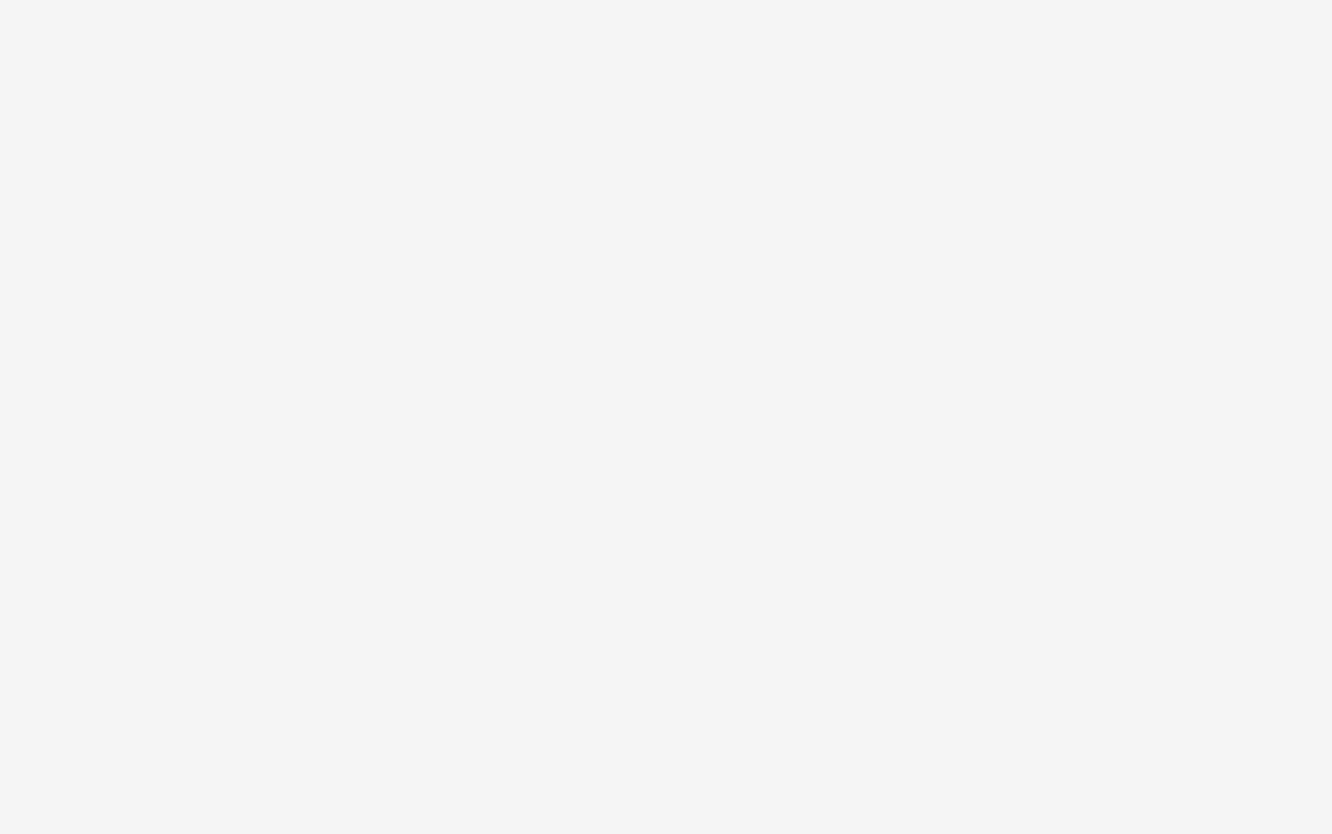
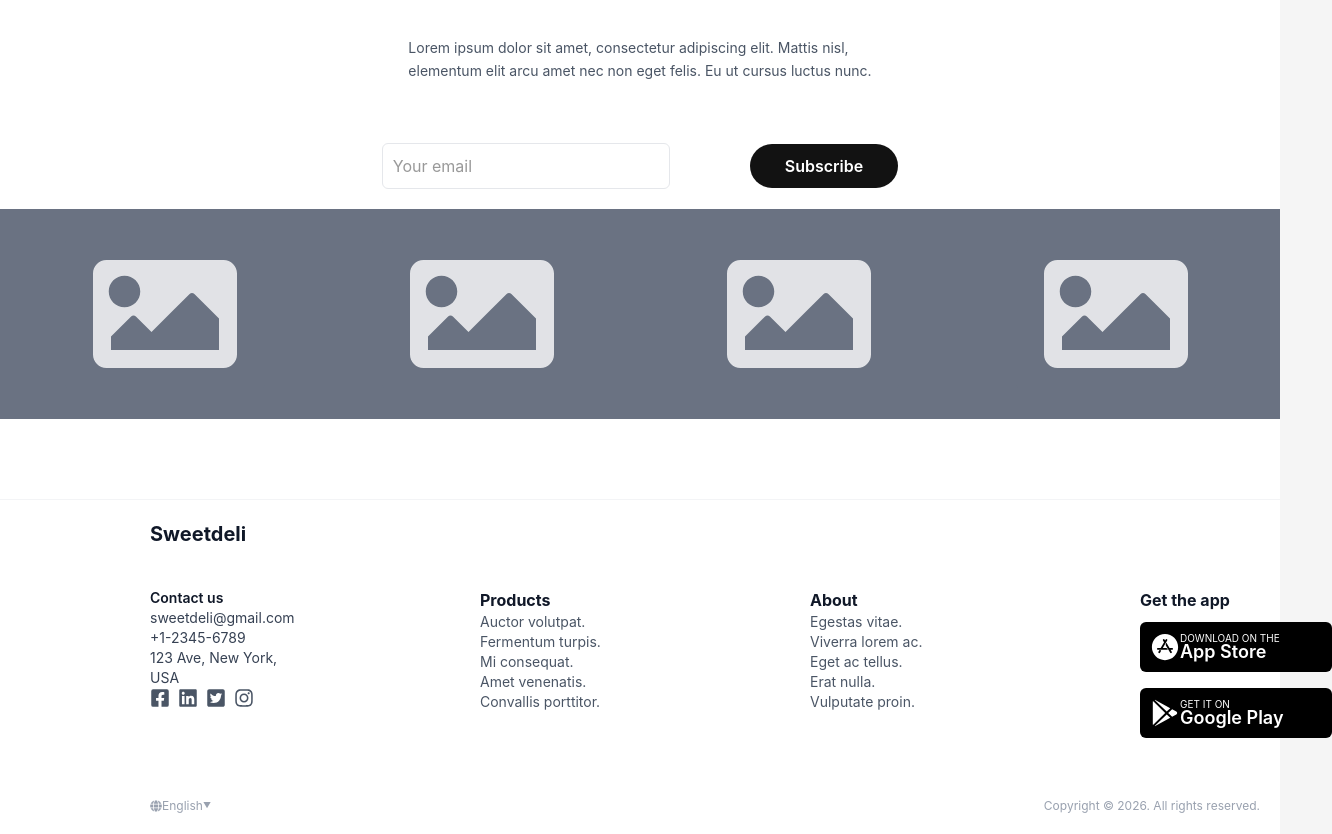
Before and after one commit to TAMIM-IQBAL0110/Sweetdeli-FoodWebApp, a React app in the folder Frontend/: page /contact in a window 1280 px wide. Shown: the part 200-1034 px from the top of the page, 1332 px wide, since content can reach past the window. Before the commit the page ends 800 px from the top, so only its background shows below. Built offline with nearby package versions, Linux system fonts and the light colour scheme; no server answers; sample sign-in values are in the browser's storage; the HTML template or start-up script is replaced by a standard one.

Commit message:
Add Conatact Page with Footer

```diff
--- /dev/null
+++ b/Frontend/src/card/FooterComponents.jsx
@@ -0,0 +1,102 @@
+import React from "react";
+import {
+  FaFacebookSquare,
+  FaLinkedin,
+  FaTwitterSquare,
+  FaInstagram,
+  FaGlobe
+} from "react-icons/fa";
+import { IoLogoAppleAppstore, IoLogoGooglePlaystore } from "react-icons/io5";
+
+export default function FooterComponents() {
+  return (
+    <footer className="bg-white text-gray-700 py-12 px-6 md:px-20 border-t border-gray-100">
+      <div className="max-w-7xl mx-auto">
+        <div style={{padding:"20px 0px 0px 150px"}}>
+            <h2 className="text-xl font-bold text-gray-900">Sweetdeli</h2>
+        </div>
+        {/* Main Footer Grid */}
+        <div className="max-w-7xl mx-auto grid grid-cols-1 md:grid-cols-4 gap-50 mb-18" style={{padding:"40px 10px 40px 150px"}}>
+
+          {/* Column 1: Brand & Contact */}
+          <div className="space-y-4">
+            <div className="space-y-2 text-sm">
+              <p className="font-semibold text-gray-900">Contact us</p>
+              <p>sweetdeli@gmail.com</p>
+              <p>+1-2345-6789</p>
+              <p>123 Ave, New York, USA</p>
+            </div>
+            {/* Social Icons */}
+            <div className="flex space-x-4 text-xl text-gray-600 gap-2">
+              <FaFacebookSquare className="cursor-pointer hover:text-blue-600" />
+              <FaLinkedin className="cursor-pointer hover:text-blue-700" />
+              <FaTwitterSquare className="cursor-pointer hover:text-blue-400" />
+              <FaInstagram className="cursor-pointer hover:text-pink-600" />
+            </div>
+          </div>
+
+          {/* Column 2: Products */}
+          <div className="space-y-4">
+            <h3 className="font-bold text-gray-900">Products</h3>
+            <ul className="space-y-2 text-sm text-gray-600">
+              <li className="hover:underline cursor-pointer">Auctor volutpat.</li>
+              <li className="hover:underline cursor-pointer">Fermentum turpis.</li>
+              <li className="hover:underline cursor-pointer">Mi consequat.</li>
+              <li className="hover:underline cursor-pointer">Amet venenatis.</li>
+              <li className="hover:underline cursor-pointer">Convallis porttitor.</li>
+            </ul>
+          </div>
+
+          {/* Column 3: About */}
+          <div className="space-y-4">
+            <h3 className="font-bold text-gray-900">About</h3>
+            <ul className="space-y-2 text-sm text-gray-600">
+              <li className="hover:underline cursor-pointer">Egestas vitae.</li>
+              <li className="hover:underline cursor-pointer">Viverra lorem ac.</li>
+              <li className="hover:underline cursor-pointer">Eget ac tellus.</li>
+              <li className="hover:underline cursor-pointer">Erat nulla.</li>
+              <li className="hover:underline cursor-pointer">Vulputate proin.</li>
+            </ul>
+          </div>
+
+          {/* Column 4: App Download */}
+          <div className="space-y-4">
+            <h3 className="font-bold text-gray-900" style={{padding:"0px 0px 10px 0px"}}>Get the app</h3>
+            <div className="space-y-3 flex flex-col items-start gap-4">
+              {/* Apple Store Button */}
+              <button className="flex items-center w-48 bg-black text-white px-3 py-2 rounded-md hover:bg-gray-800 transition" style={{padding:"10px 10px"}}>
+                <IoLogoAppleAppstore className="text-3xl mr-2" />
+                <div className="text-left">
+                  <p className="text-[10px] uppercase leading-none">Download on the</p>
+                  <p className="text-lg font-semibold leading-none">App Store</p>
+                </div>
+              </button>
+              {/* Google Play Button */}
+              <button className="flex items-center w-48 bg-black text-white px-3 py-2 rounded-md hover:bg-gray-800 transition" style={{padding:"10px 10px"}}>
+                <IoLogoGooglePlaystore className="text-3xl mr-2" />
+                <div className="text-left">
+                  <p className="text-[10px] uppercase leading-none">Get it on</p>
+                  <p className="text-lg font-semibold leading-none">Google Play</p>
+                </div>
+              </button>
+            </div>
+          </div>
+        </div>
+
+
+        {/* Bottom Bar */}
+        <div className="flex flex-col md:flex-row justify-between items-center text-xs text-gray-400" style={{padding:"20px 20px"}}>
+          <div className="flex items-center space-x-1 cursor-pointer hover:text-gray-600" style={{padding:"0px 0px 0px 130px"}}>
+            <FaGlobe />
+            <span>English</span>
+            <span className="text-[8px]">▼</span>
+          </div>
+          <div>
+
+          </div>
+          <p className="mt-4 md:mt-0">Copyright © 2026. All rights reserved.</p>
+        </div>
+      </div>
+    </footer>
+  );
+}
--- a/Frontend/src/pages/Contact.jsx
+++ b/Frontend/src/pages/Contact.jsx
@@ -1,11 +1,70 @@
-import React from 'react'
+import React from "react";
+import FooterComponents from "../card/FooterComponents";
+import Button from "../componets/Button";
+import { FaImage } from "react-icons/fa";
 
 const Contact = () => {
   return (
-    <div>
-      <h1>Contact Page</h1>
+    <div className="flex flex-col items-center justify-center bg-white gap-20 py-20">
+      <div className="w-full">
+        <div
+          className="flex flex-col items-center justify-center gap-2"
+          style={{ padding: "20px 20px" }}
+        >
+          <h2 className="text-gray-500 text-lg mb-2">Get In Touch</h2>
+          <h1 className="text-4xl font-bold text-gray-900 mb-4">
+            Join Our Newsletter
+          </h1>
+        </div>
+
+        <div
+          className="flex items-center justify-center gap-2"
+          style={{ padding: "10px 10px 20px 10px" }}
+        >
+          <p
+            className="text-gray-600 text-sm leading-relaxed mb-6"
+            style={{ padding: "20px 20px" }}
+          >
+            Lorem ipsum dolor sit amet, consectetur adipiscing elit. Mattis
+            nisl,
+            <br />
+            elementum elit arcu amet nec non eget felis. Eu ut cursus luctus
+            nunc.
+          </p>
+        </div>
+
+        <div
+          className="flex flex-row items-center justify-center gap-20"
+          style={{ padding: "20px 20px" }}
+        >
+          <input
+            type="email"
+            placeholder="Your email"
+            className="border border-gray-200 rounded-md px-4 py-3 w-72 focus:outline-none focus:ring-1 focus:ring-gray-300 transition-all"
+            style={{ padding: "10px 10px" }}
+          />
+          <Button variant="primary">Subscribe</Button>
+        </div>
+
+        {/* 2. Image UI Section (Gray Bar) */}
+        <div className="w-full bg-gray-500 py-24" style={{padding:"30px 30px"}}>
+          {/* max-w-7xl keeps the content from touching screen edges on huge monitors */}
+          <div className="max-w-7xl mx-auto grid grid-cols-2 md:grid-cols-4 gap-12 px-10">
+            {[1, 2, 3, 4].map((item) => (
+              <div key={item} className="flex justify-center items-center">
+                <div className="bg-gray-500 w-full max-w-[200px] aspect-[4/3] rounded-sm flex items-center justify-center border border-gray-500">
+                  <FaImage className="w-32 h-32 md:w-36 md:h-36 text-white opacity-80" />
+                </div>
+              </div>
+            ))}
+          </div>
+        </div>
+      </div>
+
+      <FooterComponents />
+
     </div>
-  )
-}
+  );
+};
 
-export default Contact
+export default Contact;
```
